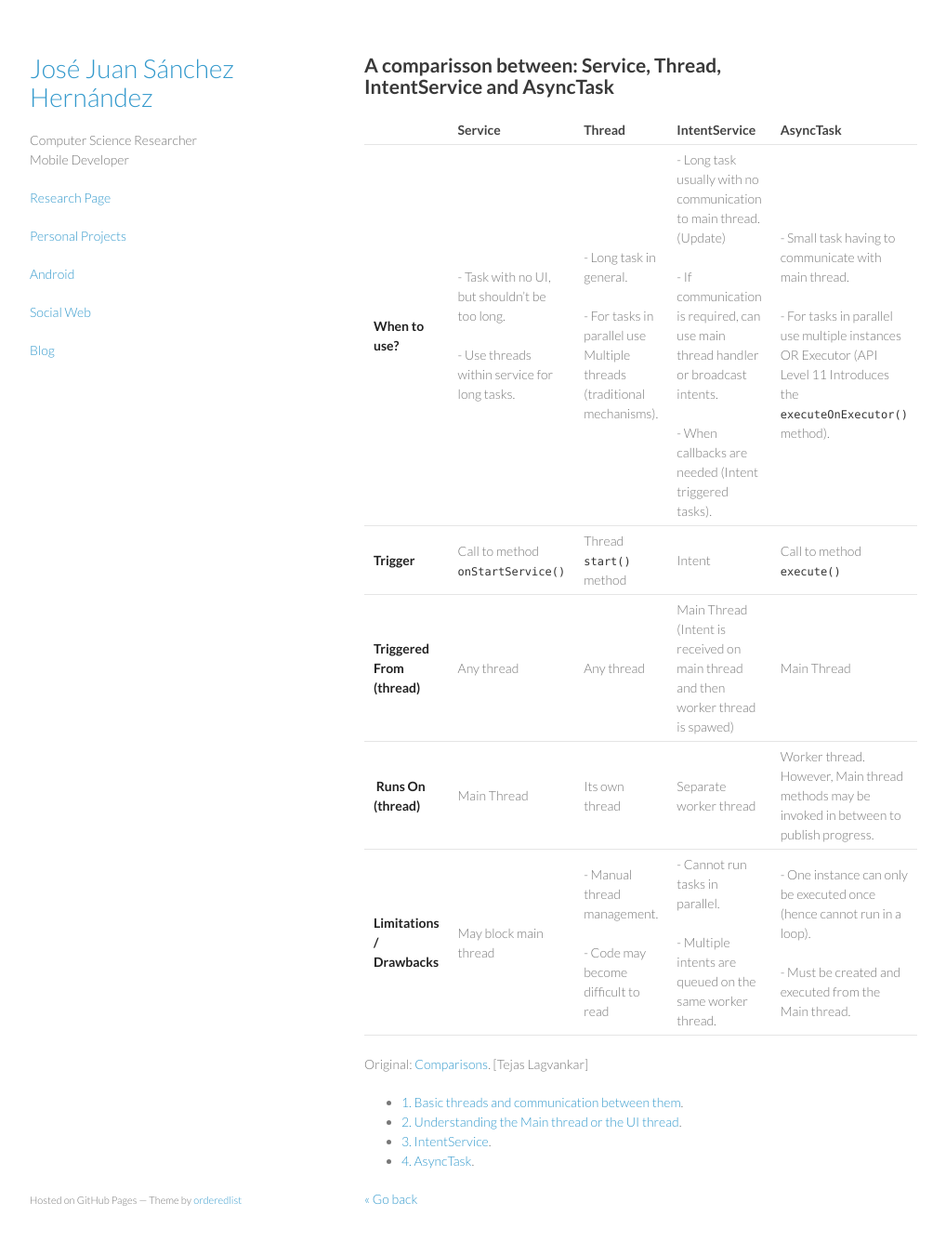
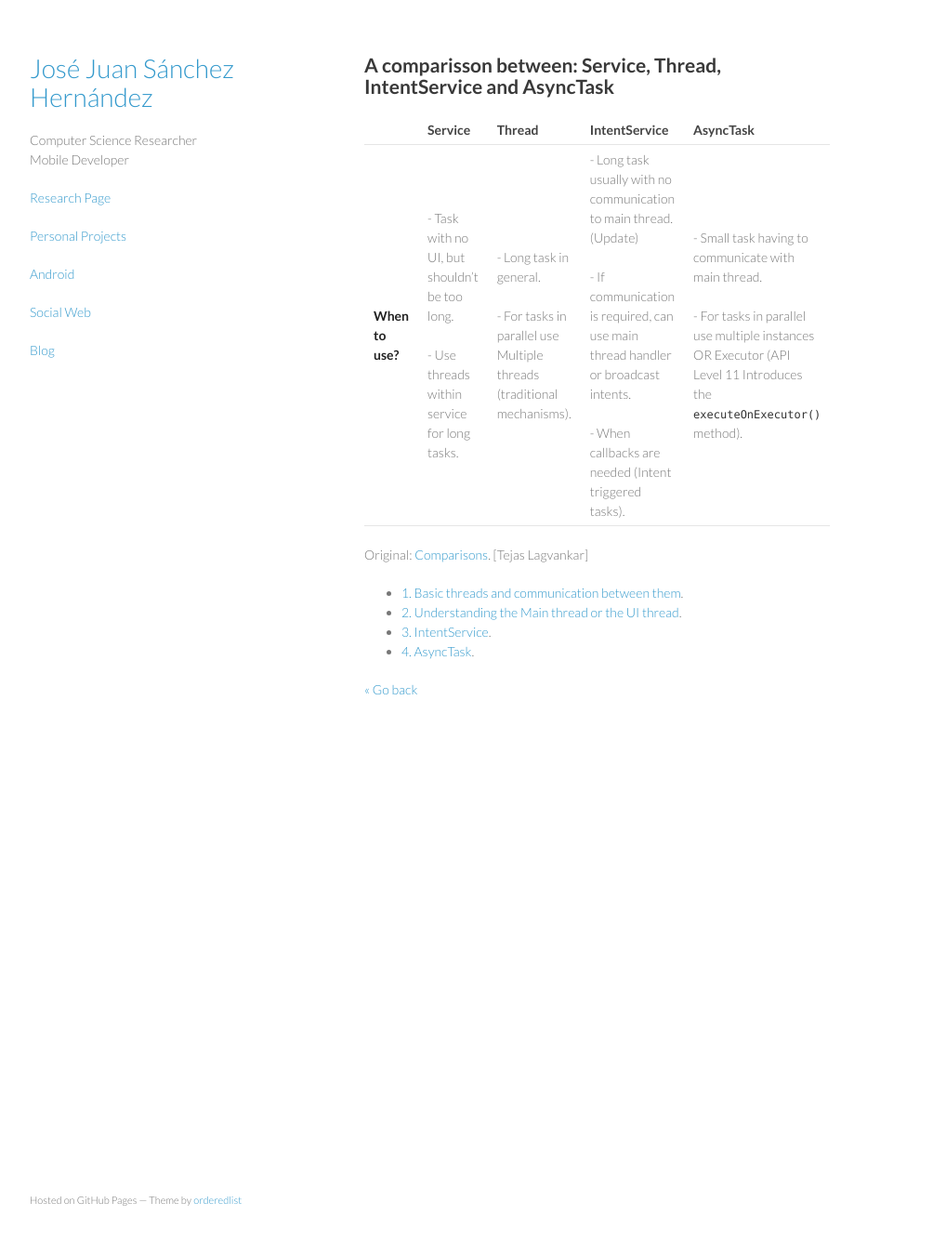
Before and after one commit to josejuansanchez/josejuansanchez.github.io, a Jekyll site: the page built from android/comparisson_between_service_thread_intentservice_asynctask.md, in a window 1280 px wide and 1370 px high. Shown: the top 1336 px of the window at 93% size, without its empty margins (178-1196 px from the left). Built offline with Jekyll 4.4.1, drawn with Linux system fonts in a browser that asks for light colours.

Commit message:
Update comparisson_between_service_thread_intentservice_asynctask.md

```diff
--- a/android/comparisson_between_service_thread_intentservice_asynctask.md
+++ b/android/comparisson_between_service_thread_intentservice_asynctask.md
@@ -8,10 +8,6 @@ title: Android
 | | Service | Thread | IntentService | AsyncTask |
 |:----|:----|:----|:----|:----|
 | **When to use?**  |- Task with no UI, but shouldn't be too long. <br><br> - Use threads within service for long tasks.  | - Long task in general. <br><br> - For tasks in parallel use Multiple threads (traditional mechanisms).  | - Long task usually with no communication to main thread. (Update) <br><br> - If communication is required, can use main thread handler or broadcast intents. <br><br> - When callbacks are needed (Intent triggered tasks).  | - Small task having to communicate with main thread. <br><br> - For tasks in parallel use multiple instances OR Executor (API Level 11  Introduces the `executeOnExecutor()` method).  |
-| **Trigger**  | Call to method `onStartService()`  | Thread `start()` method  | Intent  | Call to method `execute()`  |
-| **Triggered From (thread)**  | Any thread  | Any thread  | Main Thread (Intent is received on main thread and then worker thread is spawed)  | Main Thread  |
-| **Runs On (thread)**  | Main Thread | Its own thread  | Separate worker thread  | Worker thread. However, Main thread methods may be invoked in between to publish progress.  |
-| **Limitations / Drawbacks**  | May block main thread  | - Manual thread management. <br><br> - Code may become difficult to read  | - Cannot run tasks in parallel. <br><br> - Multiple intents are queued on the same worker thread.  | - One instance can only be executed once (hence cannot run in a loop). <br><br> - Must be created and executed from the Main thread.  |
 
 Original: [Comparisons](http://techtej.blogspot.com.es/2011/03/android-thread-constructspart-4.html). [Tejas Lagvankar]
 
```
